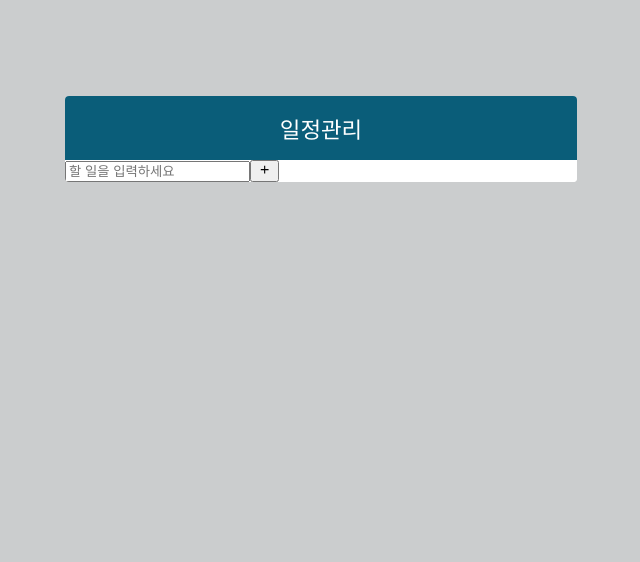
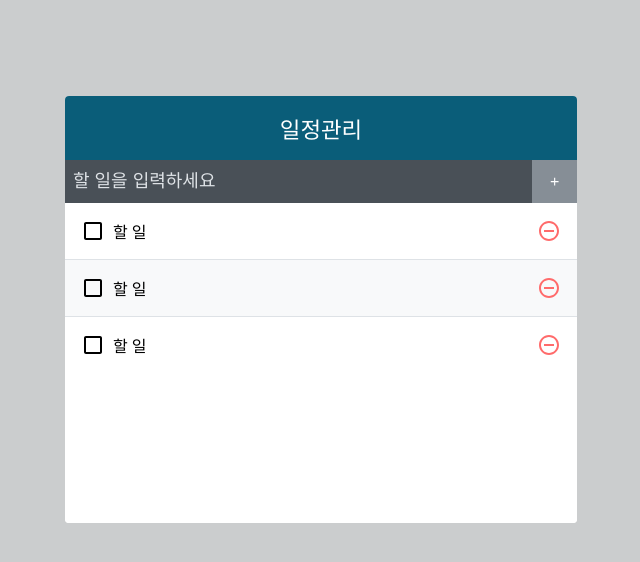
Before and after one commit to upship-kim/Project_React-Todo-app, a React (Create React App) app: page / in a window 1280 px wide. Shown: the top 562 px of the page, without its empty margins (319-959 px from the left). Built offline with nearby package versions, Linux system fonts and the light colour scheme.

Commit message:
finish component styling

```diff
--- a/src/App.js
+++ b/src/App.js
@@ -1,12 +1,13 @@
 import React from 'react'
 import TodoTemplate from './components/TodoTemplate'
 import TodoInsert from './components/TodoInsert'
-
+import TodoList from './components/TodoList';
 
 const App = () => {
   return (
       <TodoTemplate>
-      <TodoInsert/>
+        <TodoInsert/>
+        <TodoList/>
       </TodoTemplate>
 
 
--- a/src/components/TodoInsert.js
+++ b/src/components/TodoInsert.js
@@ -1,6 +1,7 @@
 import React from 'react'
 import { MdAdd } from 'react-icons/md'; //react icon library
 import './TodoInsert.scss';
+
 const TodoInsert = () => {
     return (
         <form className="TodoInsert">
--- a/src/components/TodoInsert.scss
+++ b/src/components/TodoInsert.scss
@@ -0,0 +1,38 @@
+.TodoInsert {
+  display: flex; //부모 컴포넌트와의 공백이 사라짐
+  background: #495057;
+  input {
+    //기본 스타일 초기화
+    background: none;
+    outline: none;
+    border: none;
+    padding: 0.5rem;
+    font-size: 1.125rem;
+    line-height: 1.5; //padding 같은거 input 위아래 공백
+    color: white;
+    &::placeholder {
+      color: #dee2e6;
+    }
+    //버튼을 제외한 영역을 모두 차지하기
+    // width: 100%; 또는
+    flex: 1;
+  }
+
+  button {
+    //기본스타일 초기화
+    background: none;
+    outline: none;
+    border: none;
+    background: #868e96;
+    color: white;
+    padding-left: 1rem;
+    padding-right: 1rem;
+    display: flex;
+    align-items: center;
+    cursor: pointer;
+    transition: 0.1s background ease-in;
+    &:hover {
+      background: #adb5bd;
+    }
+  }
+}
--- /dev/null
+++ b/src/components/TodoList.js
@@ -0,0 +1,16 @@
+import React from 'react'
+import TodoListItem from './TodoListItem';
+import './TodoList.scss';
+
+
+function TodoList() {
+    return (
+        <div className="TodoList">
+            <TodoListItem/>
+            <TodoListItem/>
+            <TodoListItem/>
+        </div>
+    )
+}
+
+export default TodoList
--- /dev/null
+++ b/src/components/TodoList.scss
@@ -0,0 +1,5 @@
+.TodoList {
+  min-height: 320px;
+  max-height: 513px;
+  overflow-y: auto;
+}
--- /dev/null
+++ b/src/components/TodoListItem.js
@@ -0,0 +1,23 @@
+import React from 'react'
+import{
+    MdCheckBoxOutlineBlank,
+    MdCheckBox,
+    MdRemoveCircleOutline
+}   from 'react-icons/md';
+import './TodoListItem.scss';
+
+const TodoListItem = () => {
+    return (
+        <div className="TodoListItem">
+            <div className="checkbox">
+                <MdCheckBoxOutlineBlank />
+                <div className="text">할 일</div>
+            </div>
+            <div className="remove">
+                <MdRemoveCircleOutline/>
+            </div>
+        </div>
+    )
+}
+
+export default TodoListItem
--- /dev/null
+++ b/src/components/TodoListItem.scss
@@ -0,0 +1,48 @@
+.TodoListItem {
+  padding: 1rem;
+  display: flex;
+  align-items: center; //세로 중앙 정렬
+  &:nth-child(even) {
+    //짝수번째 엘리먼트에만 적용하는 방법
+    background: #f8f9fa;
+  }
+  .checkbox {
+    cursor: pointer;
+    flex: 1; //차지할 수 있는 모든 영역 차지
+    display: flex;
+    align-items: center;
+    svg {
+      font-size: 1.5rem;
+    }
+    .text {
+      margin-left: 0.5rem;
+      flex: 1;
+    }
+    //체크 되엇을 때 보여줄 스타일 (js파일에서 className값을 변경할듯 )
+    &.checked {
+      svg {
+        color: #22b8cf;
+      }
+      .text {
+        color: #adb5bd;
+        text-decoration: line-through;
+      }
+    }
+  }
+
+  .remove {
+    display: flex;
+    cursor: pointer;
+    align-items: center;
+    font-size: 1.5rem;
+    color: #ff6b6b;
+    &:hover {
+      color: #ff8787;
+    }
+  }
+
+  //엘리먼트 사이사이에 테두리 넣어준대
+  & + & {
+    border-top: 1px solid #dee2e6;
+  }
+}
```
